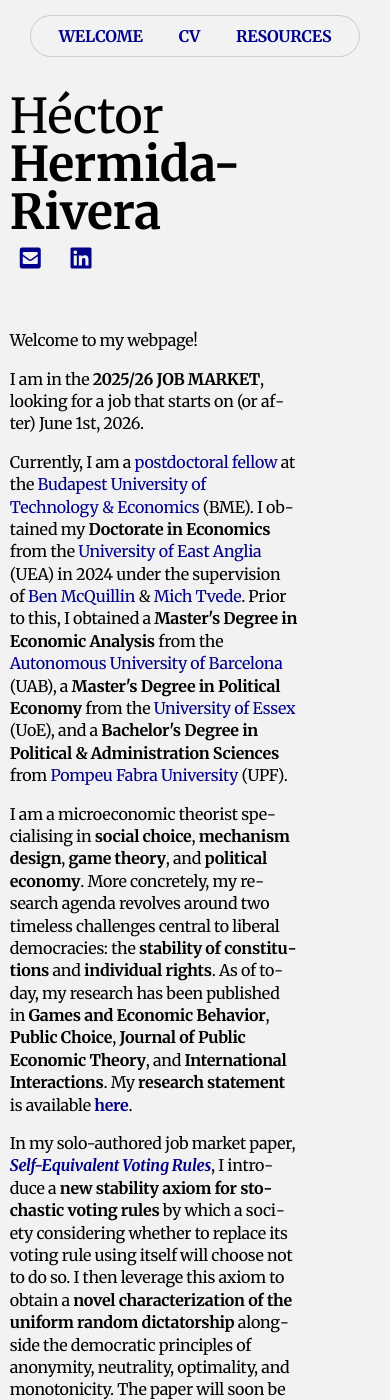
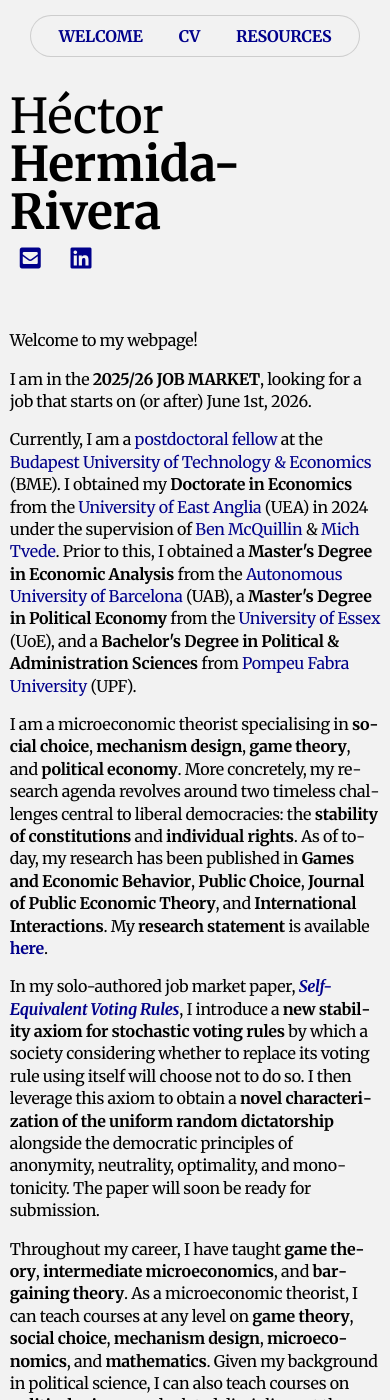
Before and after one commit to HectorHermidaRivera/hectorhermidarivera.github.io, a Jekyll site: the page built from index.md, in a window 390 px wide and 1400 px high. Built offline with Jekyll 4.4.1, drawn with Linux system fonts in a browser that asks for light colours; a style sheet for code colours, icons or effects is not loaded.

Commit message:
Update style.css

```diff
--- a/assets/css/style.css
+++ b/assets/css/style.css
@@ -466,7 +466,7 @@ h2.collapsible-link {
     white-space: normal;
   }
   .content,
-  body.home-page .content{
+  body.home-page .content {
     margin-left: auto !important;
     margin-right: auto !important;
     padding-left: 5px !important;
@@ -474,6 +474,9 @@ h2.collapsible-link {
     max-width: 95% !important;
     width: 100% !important;
     text-align: left !important;
+  }
+ .two-column[style] {
+    padding-right: 0 !important; /* or 5px, whatever your small screen padding is */
   }
 }
 
```
